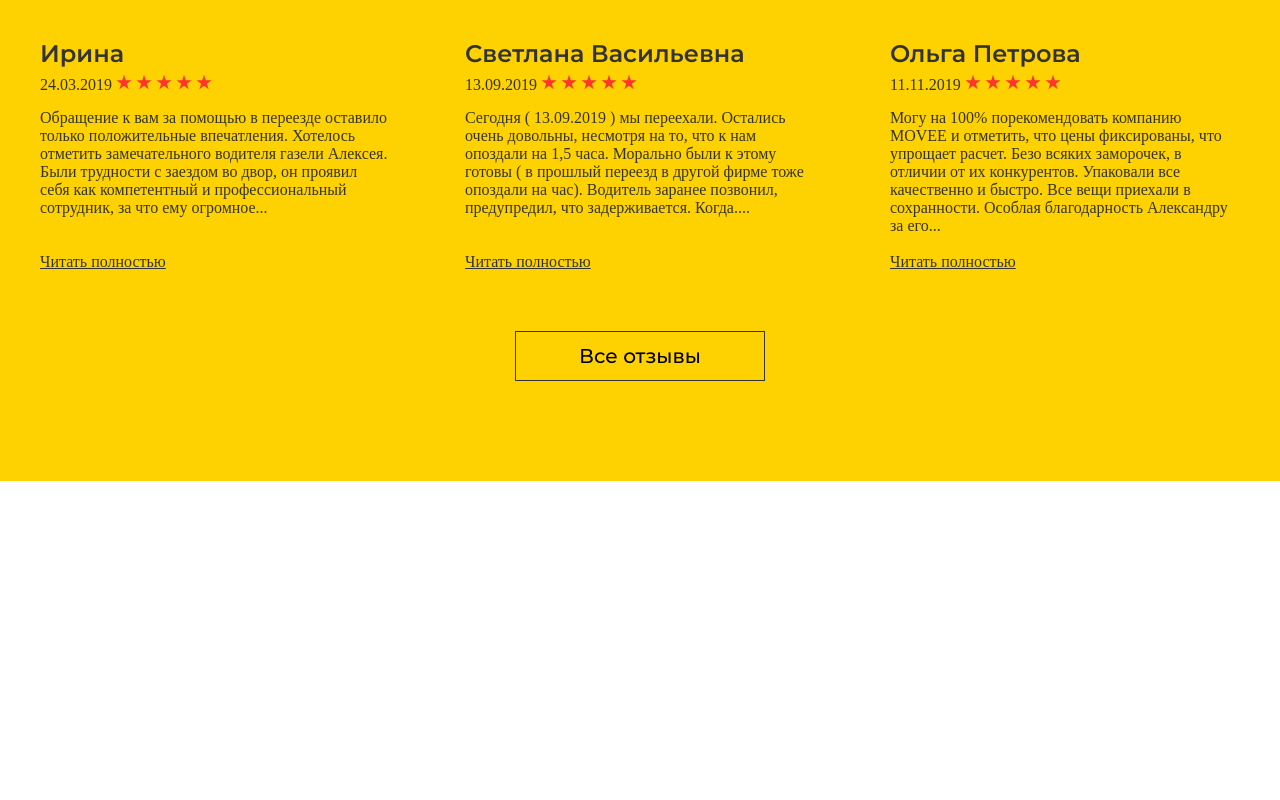
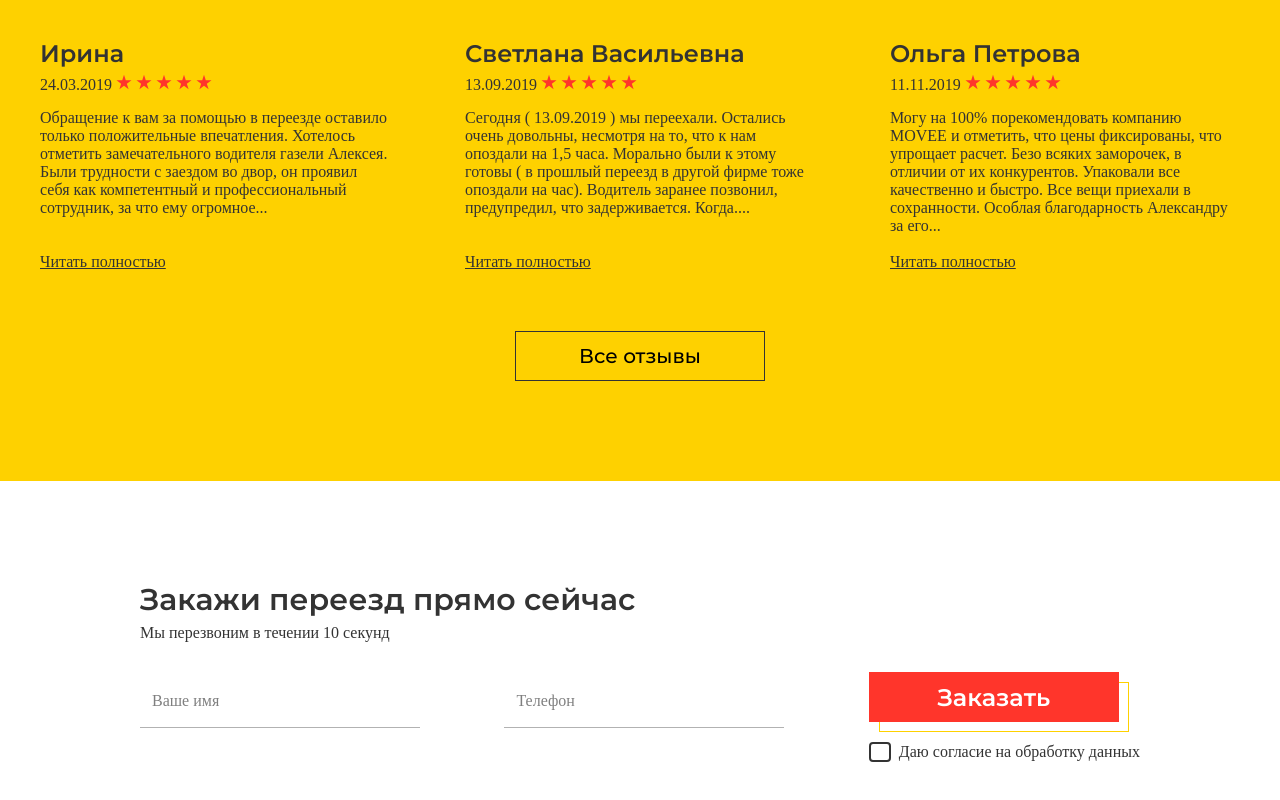
Before and after one commit to alekseiDeveloper1/studyProject, a plain HTML site: page src/index.html in a window 1280 px wide. Shown: the part 2937-3737 px from the top of the page. Before the commit the page ends 3518 px from the top, so only its background shows below. Drawn offline with Linux system fonts and the light colour scheme.

Commit message:
add contacts

```diff
--- a/src/css/style.css
+++ b/src/css/style.css
@@ -396,6 +396,145 @@ li {
     border: 1px solid #333333;
 }
 
+.contacts {
+    margin: 0px 0px 100px 0px;
+}
+.container_small {
+    width: 1000px;
+    margin: 0 auto;
+}
+.contacts__title {
+    font-family: 'Montserrat';
+    font-weight: 600;
+    font-size: 30px;
+    margin: 0px 0px 6px 0px;
+}
+.contacts__subtitle {
+    margin: 0px 0px 30px 0px;
+}
+.contacts__wrap {
+    display: flex;
+    justify-content: space-between;
+}
+.contacts__wrap-btn {
+    display: inline-block;
+}
+.contacts__btn {
+    width: 250px;
+    height: 50px;
+    margin: 0px 0px 20px 0px;
+}
+.btn__decor_orange {
+    border: 1px solid #FED100;
+}
+
+/* checkbox */
+.custom-checkbox {
+    position: absolute;
+    z-index: -1;
+    opacity: 0;
+}
+
+.custom-checkbox+label {
+    display: inline-flex;
+    align-items: center;
+    user-select: none;
+}
+
+.custom-checkbox+label::before {
+    content: '';
+    display: inline-block;
+    width: 1em;
+    height: 1em;
+    flex-shrink: 0;
+    flex-grow: 0;
+    border: 2px solid #333333;
+    border-radius: 0.25em;
+    margin-right: 0.5em;
+    background-repeat: no-repeat;
+    background-position: center center;
+    background-size: 50% 50%;
+    line-height: 1.2;
+    padding: 0px 0px 0px 2px;
+}
+
+.custom-checkbox:checked+label::before {
+    content: '✔';
+}
+
+
+.inp {
+    position: relative;
+    width: 300px;
+    max-width: 280px;
+    border-radius: 3px;
+    overflow: hidden;
+}
+.inp .label {
+    position: absolute;
+    top: 20px;
+    left: 12px;
+    font-size: 16px;
+    color: rgba(0, 0, 0, 0.5);
+    font-weight: 500;
+    transform-origin: 0 0;
+    transform: translate3d(0, 0, 0);
+    transition: all 0.2s ease;
+    pointer-events: none;
+}
+.inp .focus-bg {
+    position: absolute;
+    top: 0;
+    left: 0;
+    width: 100%;
+    height: 100%;
+    z-index: -1;
+    transform: scaleX(0);
+    transform-origin: left;
+}
+.inp input {
+    -webkit-appearance: none;
+    -moz-appearance: none;
+            appearance: none;
+    width: 300px;
+    border: 0;
+    font-family: inherit;
+    padding: 16px 12px 0 12px;
+    height: 56px;
+    font-size: 16px;
+    font-weight: 400;
+    box-shadow: inset 0 -1px 0 rgba(0, 0, 0, 0.3);
+    color: #000;
+    transition: all 0.15s ease;
+}
+.inp input:hover {
+    box-shadow: inset 0 -1px 0 rgba(0, 0, 0, 0.5);
+}
+.inp input:not(:-moz-placeholder-shown) + .label {
+    color: rgba(0, 0, 0, 0.5);
+    transform: translate3d(0, -12px, 0) scale(0.75);
+}
+.inp input:not(:-ms-input-placeholder) + .label {
+    color: rgba(0, 0, 0, 0.5);
+    transform: translate3d(0, -12px, 0) scale(0.75);
+}
+.inp input:not(:placeholder-shown) + .label {
+    color: rgba(0, 0, 0, 0.5);
+    transform: translate3d(0, -12px, 0) scale(0.75);
+}
+.inp input:focus {
+    outline: none;
+    box-shadow: inset 0 -2px 0 #FED100;
+}
+.inp input:focus + .label {
+    color: #FED100;
+    transform: translate3d(0, -12px, 0) scale(0.75);
+}
+.inp input:focus + .label + .focus-bg {
+    transform: scaleX(1);
+    transition: all 0.1s ease;
+}
+
 
 @keyframes scale {
     0% {
--- a/src/index.html
+++ b/src/index.html
@@ -208,5 +208,29 @@
             <button class="reviews__btn button">Все отзывы</button>
         </div>
     </section>
+    <form action="#" class="contacts">
+        <div class="container_small">
+            <div class="contacts__title">Закажи  переезд прямо сейчас</div>
+            <div class="contacts__subtitle">Мы перезвоним в течении 10 секунд</div>
+            <div class="contacts__wrap">
+                <label for="inp" class="inp">
+                    <input type="text" id="inp" placeholder="&nbsp;">
+                    <span class="label">Ваше имя</span>
+                </label>
+                <label for="inp" class="inp">
+                    <input type="text" id="inp" placeholder="&nbsp;">
+                    <span class="label">Телефон</span>
+                </label>
+                <div class="contacts__wrap-btn">
+                    <div class="contacts__btn btn-wrap">
+                        <button class="btn">Заказать</button>
+                        <div class="btn__decor btn__decor_orange"></div>
+                    </div>
+                    <input type="checkbox" class="custom-checkbox" id="happy" name="happy" value="yes">
+                    <label for="happy">Даю согласие на обработку данных</label>
+                </div>
+            </div>
+        </div>
+    </form>
 </body>
 </html>
```
